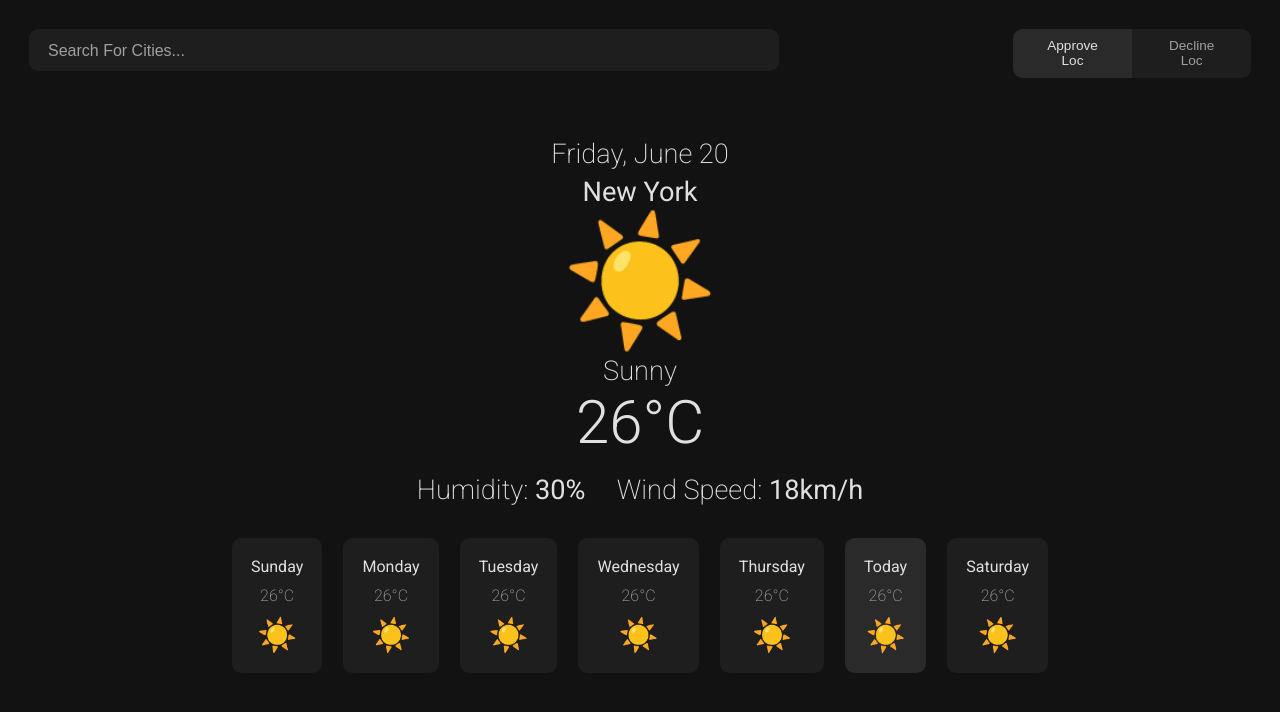
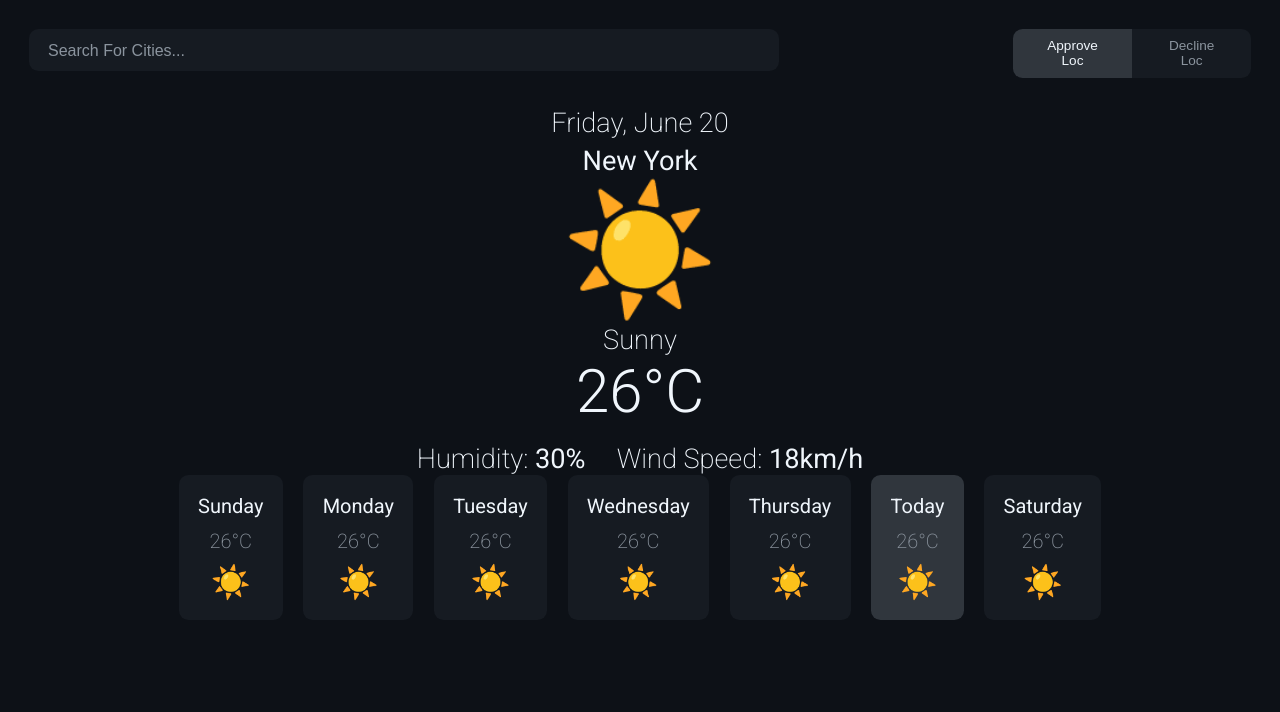
Before and after one commit to MorBuhbut-WebDev/Weather-App, a React (Vite) app: page / in a window 1280 px wide. Shown: the top 712 px of the page. Built offline with nearby package versions, Linux system fonts and the light colour scheme.

Commit message:
Changed the color variables in main.css

```diff
--- a/src/Components/App/App.module.css
+++ b/src/Components/App/App.module.css
@@ -1,5 +1,4 @@
 .page {
   display: grid;
   grid-template-rows: auto 1fr auto;
-  gap: var(--gap-large);
 }
--- a/src/Components/ForecastList/ForecastCard/ForecastCard.module.css
+++ b/src/Components/ForecastList/ForecastCard/ForecastCard.module.css
@@ -26,3 +26,10 @@
 .selectedDay {
   background-color: var(--border);
 }
+
+@media (min-width: 640px) {
+  .day,
+  .temp {
+    font-size: var(--text-medium);
+  }
+}
--- a/src/main.css
+++ b/src/main.css
@@ -2,14 +2,14 @@
 
 :root {
   /* Colors */
-  --bg-main: #121212;
-  --bg-card: #1e1e1e;
-  --text-primary: #e0e0e0;
-  --text-secondary: #a0a0a0;
-  --accent: #4fc3f7;
-  --border: #2a2a2a;
-  --error: #ef5350;
-  --success: #66bb6a;
+  --bg-main: #0d1117; /* Very dark blue-gray background */
+  --bg-card: #161b22; /* Slightly lighter card background */
+  --text-primary: #f0f6fc; /* Soft white with slight blue tint */
+  --text-secondary: #8b949e; /* Muted gray-blue for secondary text */
+  --accent: #58a6ff; /* Vibrant blue accent */
+  --border: #30363d; /* Subtle border tone */
+  --error: #f85149; /* Bright red error */
+  --success: #3fb950; /* Fresh green success */
 
   /* Text sizes */
   --text-small: clamp(0.8rem, 1vw + 0.5rem, 1rem);
@@ -45,6 +45,7 @@ body {
   width: 100vw;
   height: 100vh;
   font-family: Roboto, sans-serif;
+  overflow: hidden;
 }
 
 #root {
```
